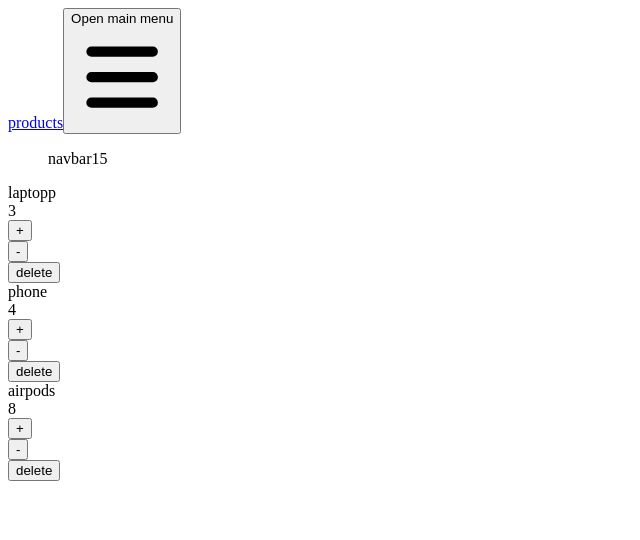
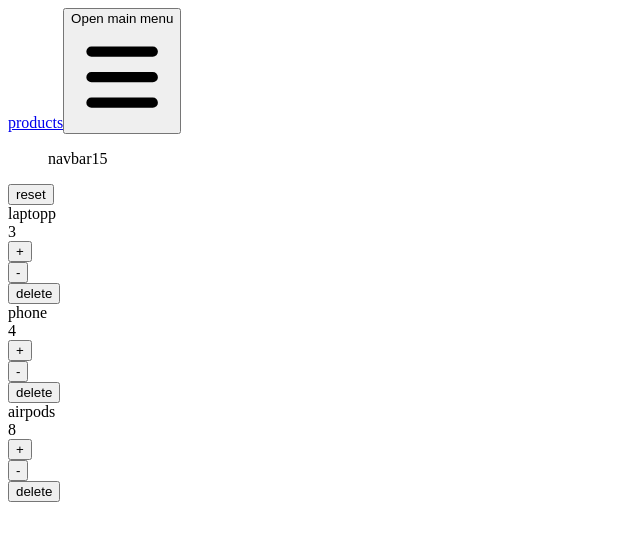
Before and after one commit to faezebolghanabady/test-react-u, a React (Create React App) app: page / in a window 1280 px wide. Shown: the top 540 px of the page, without its empty margins (0-640 px from the left). Built offline with nearby package versions, Linux system fonts and the light colour scheme; the HTML template or start-up script is replaced by a standard one.

Commit message:
remov and add products showing the number

```diff
--- a/src/App.js
+++ b/src/App.js
@@ -3,6 +3,7 @@ import { Component } from "react";
 import FCounts from "./Fcounts";
 import Navbar from "./Navbar";
 import { useState } from "react";
+import productContext from './context/products'
 
 
 
@@ -16,14 +17,20 @@ const App = () =>{
 
     return(
         <>
-        <Navbar products={products}/>
-        <FCounts products={products}
-         onIncrement={handleIncrement}
-         onDelete={handleDelete}
-         onReset={handleReset}
-         oDecrement={handleDecrement}
 
-          />
+        <productContext.Provider
+
+            value={{
+                products:products ,
+                onIncrement:handleIncrement,
+                onDelete:handleDelete,
+                onReset:handleReset,
+                onDecrement:handleDecrement,
+            }}
+            >
+            <Navbar/>
+            <FCounts/>
+        </productContext.Provider>
         </>
 
     )
@@ -31,30 +38,30 @@ const App = () =>{
 
 
      function handleDelete(productId){
-        const newProducts = this.state.products.filter( p => p.id !== productId)
-        this.setState({products : newProducts})
+        const newProducts = products.filter( p => p.id !== productId)
+        setproducts(newProducts)
     }
 
     function handleReset(){
-        const newProducts = this.state.products.map(p =>{
+        const newProducts = products.map(p =>{
             p.count = 0 ;
             return p
         });
-        this.setState({products:newProducts})
+        setproducts(newProducts)
     }
 
     function handleIncrement (productId) {
-        const newProducts = [...this.state.products];
+        const newProducts = [...products];
         const index = newProducts.findIndex(p=> p.id === productId)
         newProducts[index].count +=1;
-        this.setState({products : newProducts})
+        setproducts(newProducts)
     }
 
     function handleDecrement (productId) {
-        const newProducts = [...this.state.products];
+        const newProducts = [...products];
         const index = newProducts.findIndex(p=> p.id === productId)
         newProducts[index].count -=1;
-        this.setState({products : newProducts})
+        setproducts(newProducts)
     }
 
 
--- a/src/Fcount.jsx
+++ b/src/Fcount.jsx
@@ -1,8 +1,11 @@
 import {useState} from 'react';
+import { useContext } from "react";
+import productContext from './context/products'
 
-const FCount = ({productName , count:propCount , id , onDelete}) => {
+const FCount = ({productName , count , id}) => {
 
-    const [count , setcount] = useState(propCount);
+
+    const procontext = useContext(productContext);
 
     return(
         <div className=' m-5  border border-l-indigo-600'>
@@ -32,15 +35,15 @@ const FCount = ({productName , count:propCount , id , onDelete}) => {
 
 
     function handleIncrement (){
-        setcount(count +1)
+        procontext.onIncrement(id)
        }
 
     function handleDecrement (){
-        setcount(count -1)
+        procontext.onDecrement(id)
     }
 
     function handleDelete (){
-        onDelete(id);
+        procontext.onDelete(id)
 
     }
 
--- a/src/Fcounts.jsx
+++ b/src/Fcounts.jsx
@@ -1,20 +1,20 @@
 import FCount from "./Fcount";
 import { useState } from "react";
+import { useContext } from "react";
+import productContext from './context/products'
 
-const FCounts = ({onIncrement , onDelete , onReset , onDecrement , products}) => {
-
-
+const FCounts = (props) => {
+    const procontext = useContext(productContext);
 
    return(
        <div>
-           {products.map((p , index) => (
-           <FCount onDelete={onDelete} key={index}
+        <button onClick={procontext.onReset}> reset</button>
+           {procontext.products.map((p , index) => (
+           <FCount key={index}
             productName={p.productName}
             id={p.id}
             count={p.count}
-            onDecrement={onDecrement}
-            onReset={onReset}
-            onIncrement={onIncrement} >
+            >
            </FCount>
           ))}
        </div>
--- a/src/Navbar.jsx
+++ b/src/Navbar.jsx
@@ -1,5 +1,10 @@
+import { useContext } from "react";
+import productContext from './context/products'
 
 const Navbar = (props) => {
+
+  const procontext = useContext(productContext);
+
     return(
         <div>
 
@@ -28,7 +33,7 @@ const Navbar = (props) => {
 
     function calculateSum (){
         let sum = 0;
-        props.products.forEach( p =>{
+        procontext.products.forEach( p =>{
             sum += p.count;
         })
         return sum;
--- /dev/null
+++ b/src/context/products.js
@@ -0,0 +1,11 @@
+import { createContext } from "react";
+
+const productContext = createContext({
+    products:[],
+    onDelete:() =>{},
+    onIncrement:() =>{},
+    onDecrement:() =>{},
+    onReset:() =>{}
+})
+
+export default productContext;
```
